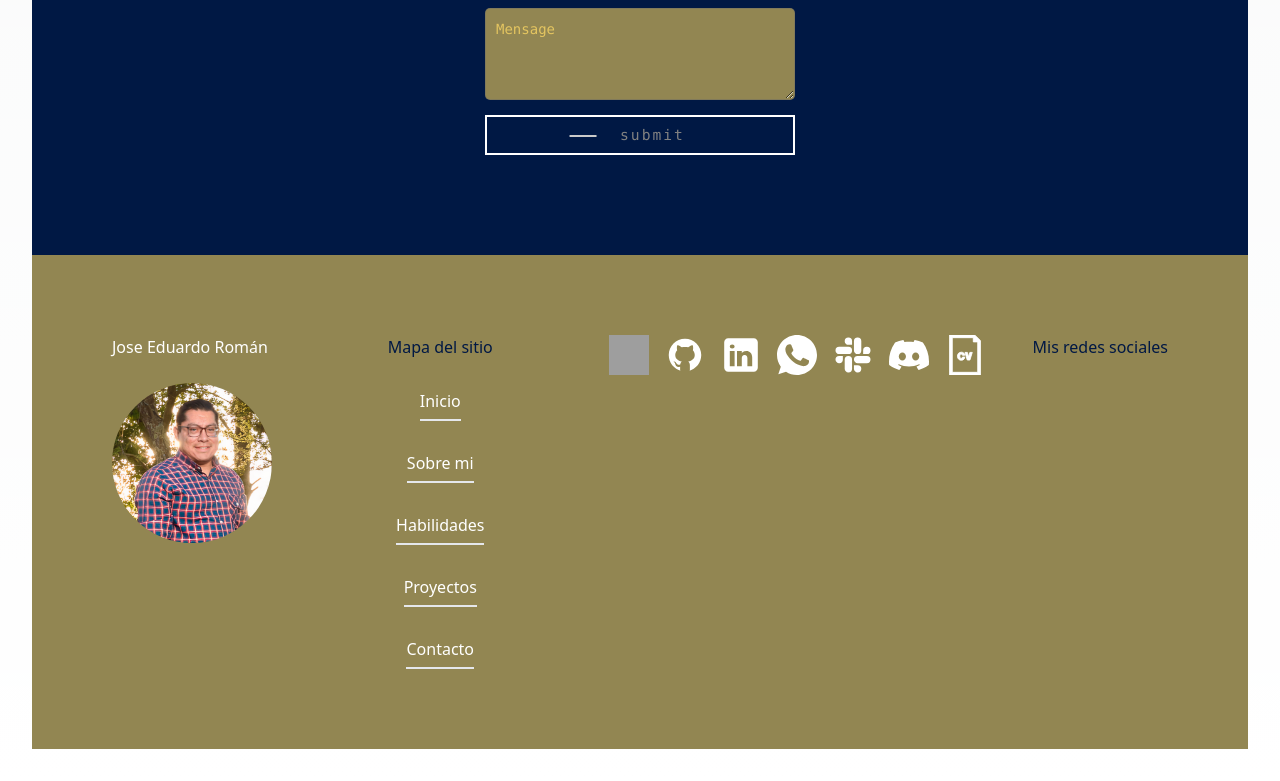
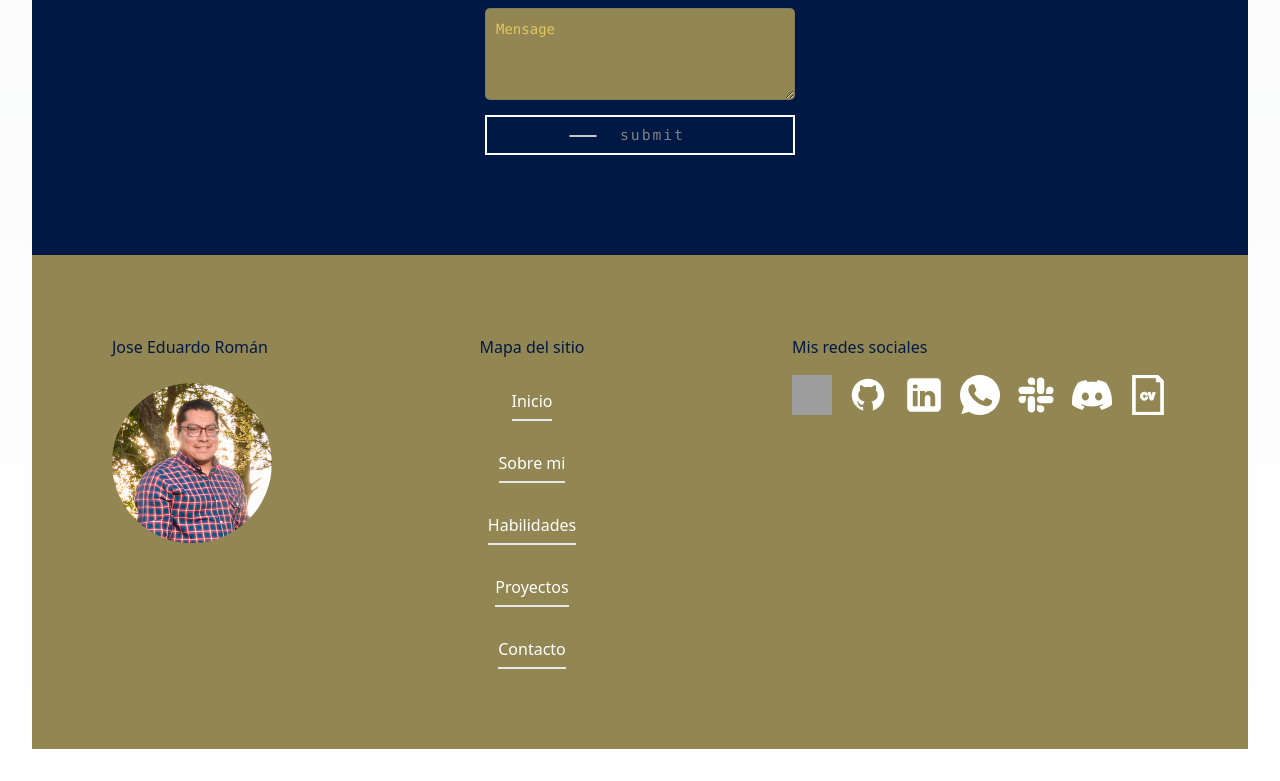
Before and after one commit to jeromanp/my-portfolio, a Next.js app: page / in a window 1280 px wide. Shown: the part 6977-7758 px from the top of the page. Built offline with nearby package versions, Linux system fonts and the light colour scheme; grey boxes are pictures that could not be loaded.

Commit message:
title redes sociales

```diff
--- a/src/components/Footer.jsx
+++ b/src/components/Footer.jsx
@@ -6,7 +6,7 @@ export default function Footer() {
       <div className="container mx-auto py-12 lg:py-14 xl:py-20 pl-10 pr-20">
         <div className="flex flex-col lg:flex-row items-start lg:justify-between gap-12">
           <div className="flex flex-col gap-6 ml-10">
-            <h3 className="font-medium text-white">Jose Eduardo Román</h3>
+            <h3 className="font-medium text-custom-azul">Jose Eduardo Román</h3>
             <img
               className="h-40 w-auto object-cover rounded-full"
               src="/imagen/img-me.jpg"
@@ -61,6 +61,9 @@ export default function Footer() {
               </ul>
             </div>
           </div>
+
+          <div>
+            <h3 className="mb-4 flex flex-col">Mis redes sociales</h3>
 
             <div className="flex flex-col lg:flex-row gap-12 lg:items-center lg:justify-end">
               <ul className="flex items-center gap-x-4 gap-y-2 flex-wrap">
@@ -140,10 +143,7 @@ export default function Footer() {
                   </a>
                 </li>
               </ul>
-
-            <h3 className="mb-4 flex flex-col">
-              Mis redes sociales
-            </h3>
+            </div>
           </div>
         </div>
       </div>
```
Lines whose indentation alone changed are shown as unchanged.
